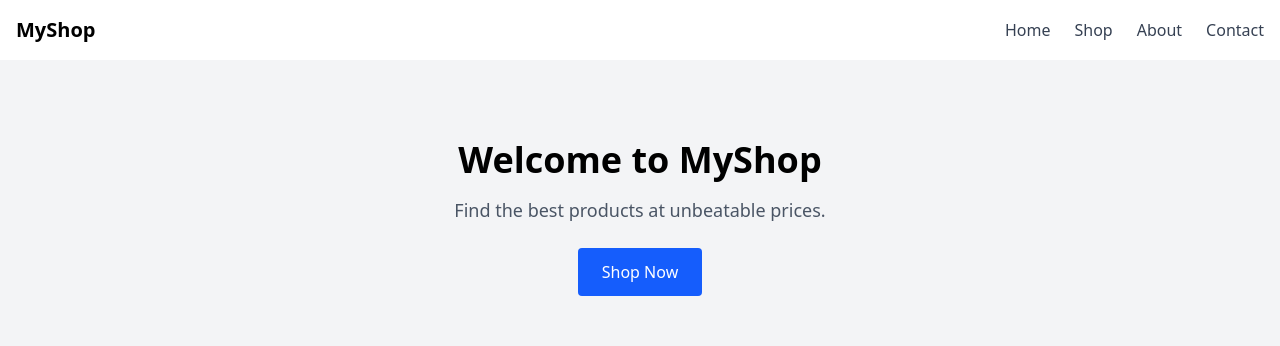
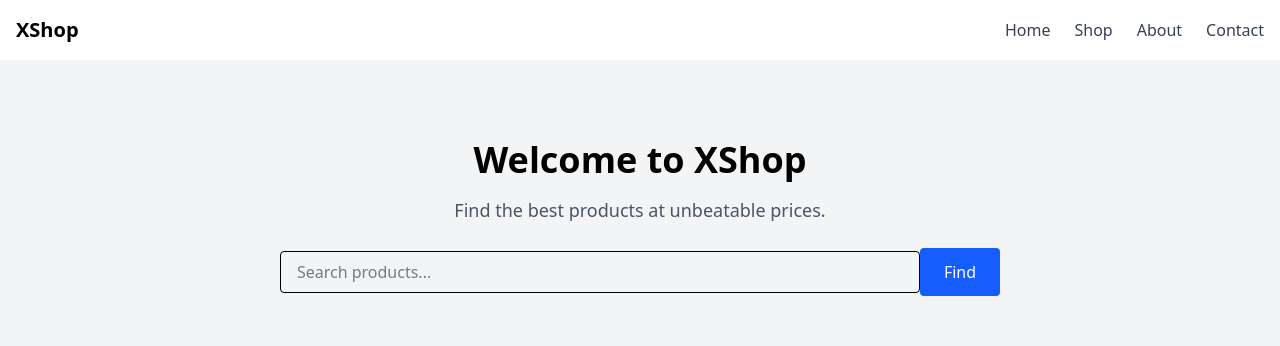
Before and after one commit to yasaman-khosravi-fard/Xshop-frontend, a Nuxt app: page / in a window 1280 px wide. Shown: the top 346 px of the page. Built offline with nearby package versions, Linux system fonts and the light colour scheme; no server answers.

Commit message:
adding search bar to home page.

```diff
--- a/app.vue
+++ b/app.vue
@@ -1,6 +1,7 @@
 <template>
   <div>
     <NuxtLoadingIndicator color="blue" />
+    <Header />
     <NuxtPage />
     <Footer />
   </div>
--- a/components/Header.vue
+++ b/components/Header.vue
@@ -1,40 +1,18 @@
 <template>
-<div>
-
-
-<nav class="bg-white border-gray-200 dark:bg-gray-900">
-  <div class="max-w-screen-xl flex flex-wrap items-center justify-between mx-auto p-4">
-    <a href="https://flowbite.com/" class="flex items-center space-x-3 rtl:space-x-reverse">
-        <img src="https://flowbite.com/docs/images/logo.svg" class="h-8" alt="Flowbite Logo" />
-        <span class="self-center text-2xl font-semibold whitespace-nowrap dark:text-white">Flowbite</span>
-    </a>
-    <button data-collapse-toggle="navbar-default" type="button" class="inline-flex items-center p-2 w-10 h-10 justify-center text-sm text-gray-500 rounded-lg md:hidden hover:bg-gray-100 focus:outline-none focus:ring-2 focus:ring-gray-200 dark:text-gray-400 dark:hover:bg-gray-700 dark:focus:ring-gray-600" aria-controls="navbar-default" aria-expanded="false">
-        <span class="sr-only">Open main menu</span>
-        <svg class="w-5 h-5" aria-hidden="true" xmlns="http://www.w3.org/2000/svg" fill="none" viewBox="0 0 17 14">
-            <path stroke="currentColor" stroke-linecap="round" stroke-linejoin="round" stroke-width="2" d="M1 1h15M1 7h15M1 13h15"/>
-        </svg>
-    </button>
-    <div class="hidden w-full md:block md:w-auto" id="navbar-default">
-      <ul class="font-medium flex flex-col p-4 md:p-0 mt-4 border border-gray-100 rounded-lg bg-gray-50 md:flex-row md:space-x-8 rtl:space-x-reverse md:mt-0 md:border-0 md:bg-white dark:bg-gray-800 md:dark:bg-gray-900 dark:border-gray-700">
-        <li>
-          <a href="#" class="block py-2 px-3 text-white bg-blue-700 rounded-sm md:bg-transparent md:text-blue-700 md:p-0 dark:text-white md:dark:text-blue-500" aria-current="page">Home</a>
-        </li>
-        <li>
-          <a href="#" class="block py-2 px-3 text-gray-900 rounded-sm hover:bg-gray-100 md:hover:bg-transparent md:border-0 md:hover:text-blue-700 md:p-0 dark:text-white md:dark:hover:text-blue-500 dark:hover:bg-gray-700 dark:hover:text-white md:dark:hover:bg-transparent">About</a>
-        </li>
-        <li>
-          <a href="#" class="block py-2 px-3 text-gray-900 rounded-sm hover:bg-gray-100 md:hover:bg-transparent md:border-0 md:hover:text-blue-700 md:p-0 dark:text-white md:dark:hover:text-blue-500 dark:hover:bg-gray-700 dark:hover:text-white md:dark:hover:bg-transparent">Services</a>
-        </li>
-        <li>
-          <a href="#" class="block py-2 px-3 text-gray-900 rounded-sm hover:bg-gray-100 md:hover:bg-transparent md:border-0 md:hover:text-blue-700 md:p-0 dark:text-white md:dark:hover:text-blue-500 dark:hover:bg-gray-700 dark:hover:text-white md:dark:hover:bg-transparent">Pricing</a>
-        </li>
-        <li>
-          <a href="#" class="block py-2 px-3 text-gray-900 rounded-sm hover:bg-gray-100 md:hover:bg-transparent md:border-0 md:hover:text-blue-700 md:p-0 dark:text-white md:dark:hover:text-blue-500 dark:hover:bg-gray-700 dark:hover:text-white md:dark:hover:bg-transparent">Contact</a>
-        </li>
-      </ul>
-    </div>
+  <div>
+    <!-- Navbar -->
+    <header class="bg-white shadow">
+      <div
+        class="container mx-auto px-4 py-4 flex justify-between items-center"
+      >
+        <h1 class="text-xl font-bold">XShop</h1>
+        <nav class="space-x-6">
+          <a href="#" class="text-gray-700 hover:text-blue-500">Home</a>
+          <a href="#" class="text-gray-700 hover:text-blue-500">Shop</a>
+          <a href="#" class="text-gray-700 hover:text-blue-500">About</a>
+          <a href="#" class="text-gray-700 hover:text-blue-500">Contact</a>
+        </nav>
+      </div>
+    </header>
   </div>
-</nav>
-
-</div>
 </template>
--- a/pages/index.vue
+++ b/pages/index.vue
@@ -1,31 +1,28 @@
 <template>
   <div>
-    <!-- Navbar -->
-    <header class="bg-white shadow">
-      <div
-        class="container mx-auto px-4 py-4 flex justify-between items-center"
-      >
-        <h1 class="text-xl font-bold">MyShop</h1>
-        <nav class="space-x-6">
-          <a href="#" class="text-gray-700 hover:text-blue-500">Home</a>
-          <a href="#" class="text-gray-700 hover:text-blue-500">Shop</a>
-          <a href="#" class="text-gray-700 hover:text-blue-500">About</a>
-          <a href="#" class="text-gray-700 hover:text-blue-500">Contact</a>
-        </nav>
-      </div>
-    </header>
-
     <!-- Hero Banner -->
     <section class="bg-gray-100 py-20 text-center">
-      <h2 class="text-4xl font-bold mb-4">Welcome to MyShop</h2>
+      <h2 class="text-4xl font-bold mb-4">Welcome to XShop</h2>
       <p class="text-lg text-gray-600 mb-6">
         Find the best products at unbeatable prices.
       </p>
-      <button
-        class="bg-blue-600 text-white px-6 py-3 rounded hover:bg-blue-700 transition"
-      >
-        Shop Now
-      </button>
+
+      <!-- Search Bar -->
+      <!-- Search Bar -->
+      <div class="mb-6">
+        <input
+          type="text"
+          v-model="searchQuery"
+          placeholder="Search products..."
+          class="w-full md:w-1/2 border px-4 py-2 rounded"
+        />
+        <button
+          @click="applySearch"
+          class="bg-blue-600 text-white px-6 py-3 rounded hover:bg-blue-700 transition mt-2 md:mt-0"
+        >
+          Find
+        </button>
+      </div>
     </section>
 
     <!-- Featured Products -->
@@ -35,7 +32,7 @@
         class="grid grid-cols-1 sm:grid-cols-2 md:grid-cols-3 lg:grid-cols-4 gap-6"
       >
         <div
-          v-for="product in products"
+          v-for="product in filteredProducts"
           :key="product.id"
           class="border rounded-lg p-4 shadow hover:shadow-lg transition"
         >
@@ -61,7 +58,38 @@
     </section>
   </div>
 </template>
+
 <script setup>
-  const { public : { apiBase } } = useRuntimeConfig();
-const { data: products } = await useFetch(`${apiBase}/api/products`);
+import { ref } from "vue";
+
+const {
+  public: { apiBase },
+} = useRuntimeConfig();
+
+// Full product list
+const { data: productsRaw } = await useFetch(`${apiBase}/api/products`);
+
+// Search query input
+const searchQuery = ref("");
+
+// Filtered list to display
+const filteredProducts = ref([]);
+
+// On load: show all products
+watchEffect(() => {
+  if (productsRaw.value) {
+    filteredProducts.value = productsRaw.value;
+  }
+});
+
+// Run when "Find" button is clicked
+function applySearch() {
+  if (!searchQuery.value) {
+    filteredProducts.value = productsRaw.value;
+  } else {
+    filteredProducts.value = productsRaw.value.filter((product) =>
+      product.title.toLowerCase().includes(searchQuery.value.toLowerCase())
+    );
+  }
+}
 </script>
```
